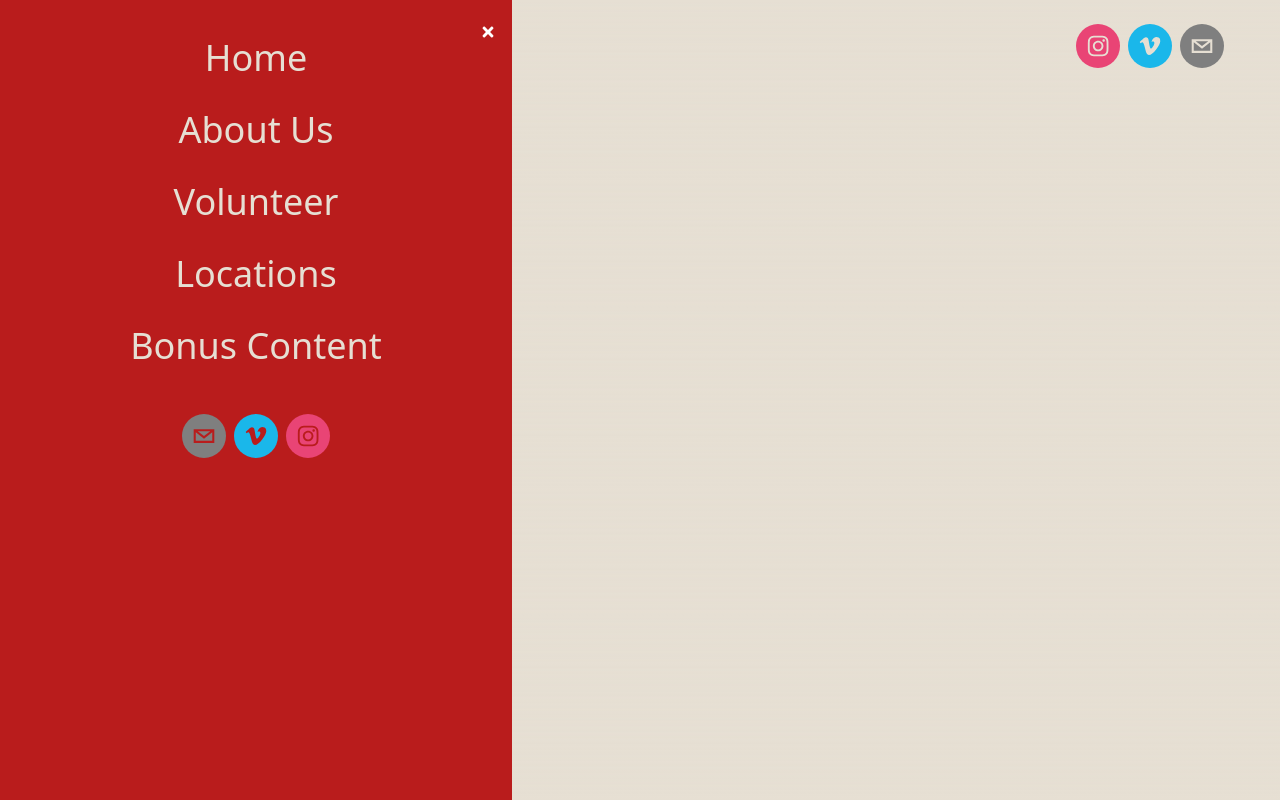
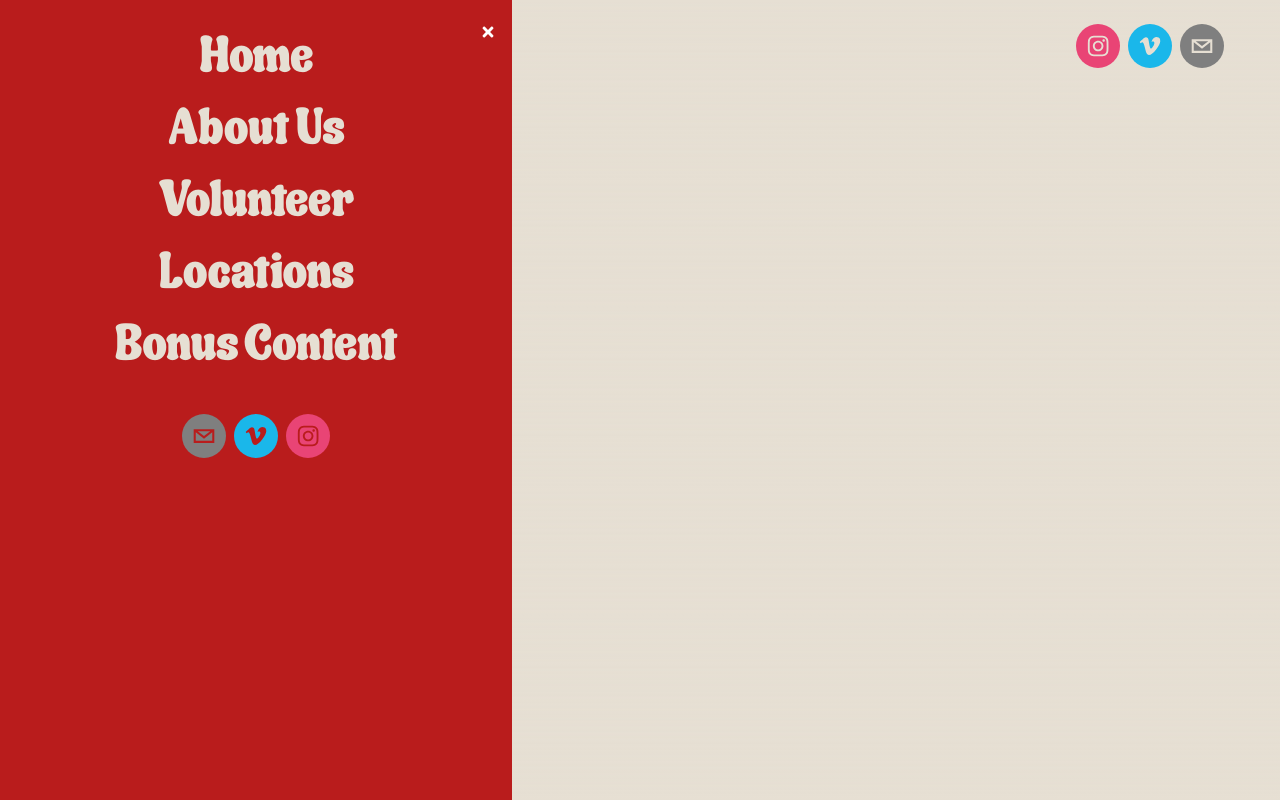
Before and after one commit to mattdioso/seattle-community-fridge, a Next.js app: page /bonus in a window 1280 px wide. Both pictures are taken after a click on the icon 44 px from the left and 36 px from the top of the page. Built offline with nearby package versions, Linux system fonts and the light colour scheme.

Commit message:
removed test text. and changed font on sidebar

```diff
--- a/src/app/bonus/page.tsx
+++ b/src/app/bonus/page.tsx
@@ -1,7 +1,7 @@
 export default function Bonus() {
     return (
         <section>
-            <h1 className="text-6xl mt-14 font-SauceTomato text-blue-500">Bonus Big test</h1>
+            <h1 className="text-6xl mt-14 font-SauceTomato text-blue-500">Bonus</h1>
         </section>
     )
 }
--- a/src/app/components/navigation/sidebar/index.tsx
+++ b/src/app/components/navigation/sidebar/index.tsx
@@ -81,7 +81,7 @@ const Sidebar = ({
                         onClick={toggle}
                         style={{ fontSize: '16px' }}
                     />
-                <div className="h-2/3 content-center text-center">
+                <div className="h-2/3 content-center font-SauceTomato text-center">
                     <motion.ul className="text-4xl my-auto space-y-8" variants={ctrl_variants}>
                         <motion.li onClick={toggle} variants={link_variants}>
                             <Link href="/" className="hover:text-gray-500">
```
